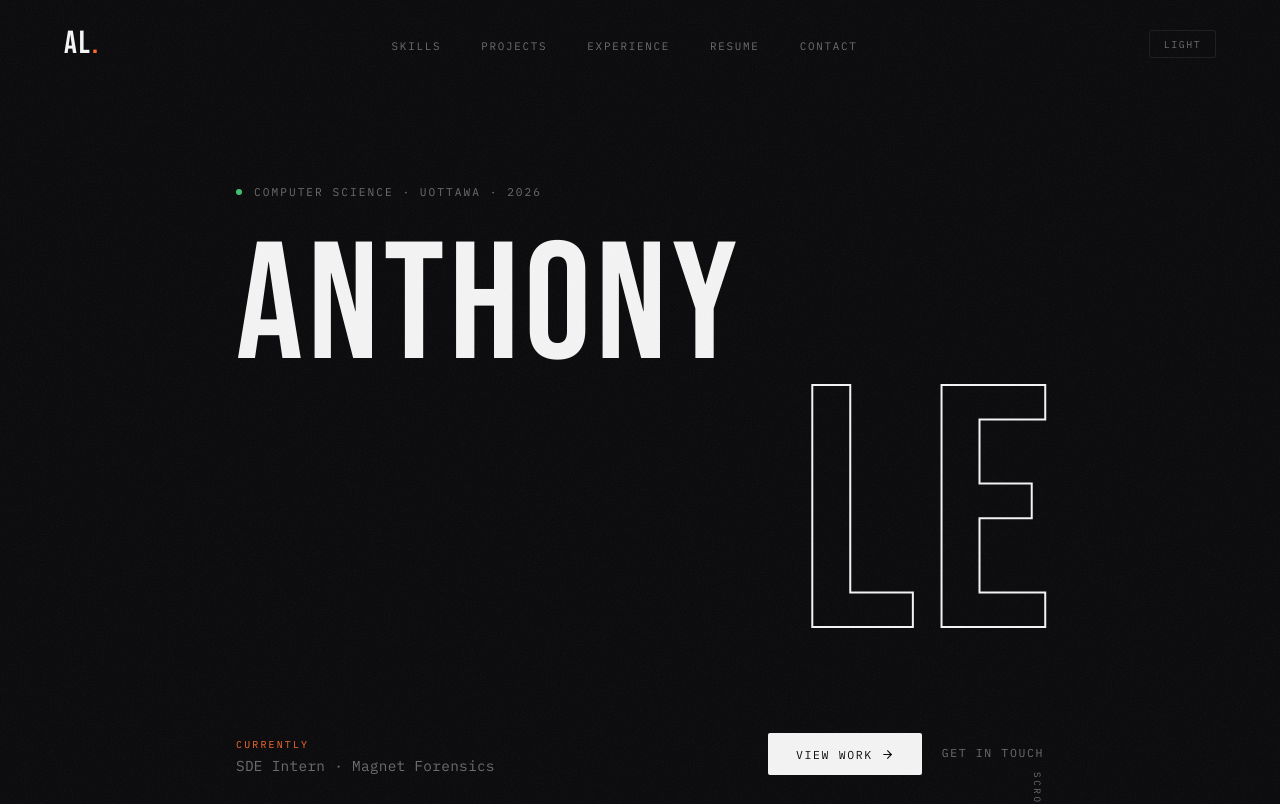
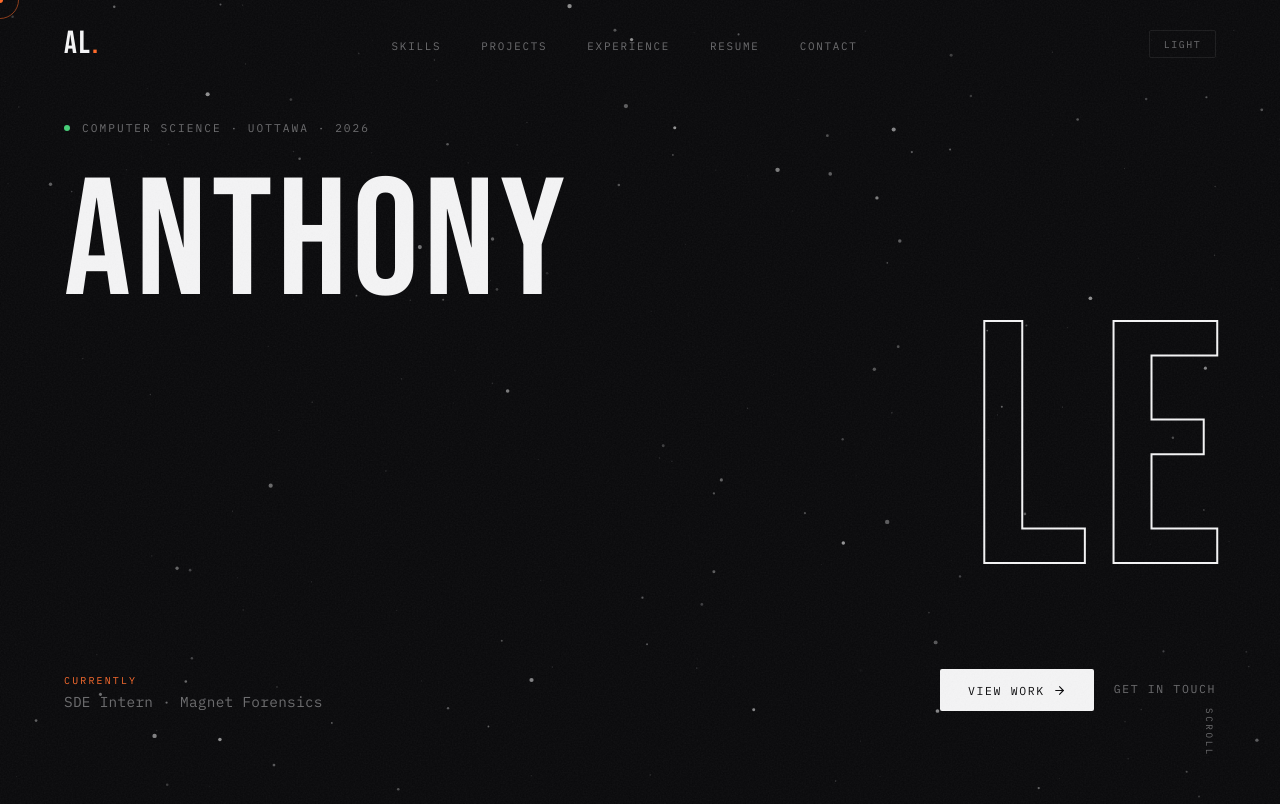
Before and after one commit to Ayprusss/AnthonyLe, a React (Create React App) app: page / in a window 1280 px wide. Shown: the top 804 px of the page. Built offline with nearby package versions, Linux system fonts and the light colour scheme.

Commit message:
changed up home component logic

```diff
--- a/src/Pages/Home/Home.css
+++ b/src/Pages/Home/Home.css
@@ -2,18 +2,88 @@
     display: flex;
     flex-direction: column;
     min-height: 100vh;
+    position: relative;
+}
+
+.base-bg {
+    position: fixed;
+    inset: 0;
+    z-index: -3;
+    background-color: var(--bg);
+    transition: background-color 0.5s ease;
 }
 
 main {
     flex-grow: 1;
 }
 
-main>div {
+main > div {
     min-height: 100vh;
     display: flex;
     flex-direction: column;
     justify-content: center;
-    padding: 4rem 2rem;
-    max-width: 1000px;
+    padding: 8rem 4rem;
+    max-width: 1160px;
     margin: 0 auto;
+    width: 100%;
 }
+
+/* Hero fills edge-to-edge and handles its own padding */
+main > div#hero {
+    padding: 0;
+    max-width: 100%;
+}
+
+/* ── Custom cursor ── */
+.cursor-dot {
+    position: fixed;
+    top: -3px;
+    left: -3px;
+    width: 6px;
+    height: 6px;
+    background: var(--accent);
+    border-radius: 50%;
+    pointer-events: none;
+    z-index: 9999;
+    will-change: transform;
+}
+
+.cursor-ring {
+    position: fixed;
+    top: 0;
+    left: 0;
+    pointer-events: none;
+    z-index: 9998;
+    will-change: transform;
+}
+
+.cursor-ring-inner {
+    width: 38px;
+    height: 38px;
+    border: 1px solid rgba(var(--accent-rgb), 0.65);
+    border-radius: 50%;
+    transform: translate(-50%, -50%);
+    transition: width 0.22s ease, height 0.22s ease, border-color 0.22s ease, opacity 0.22s ease;
+    opacity: 0.8;
+}
+
+.cursor-ring.hover .cursor-ring-inner {
+    width: 62px;
+    height: 62px;
+    border-color: rgba(var(--text-rgb), 0.35);
+    opacity: 1;
+}
+
+/* Hide cursor overlay on touch devices */
+@media (pointer: coarse) {
+    .cursor-dot,
+    .cursor-ring {
+        display: none;
+    }
+}
+
+@media (max-width: 768px) {
+    main > div {
+        padding: 7rem 1.5rem 4rem;
+    }
+}
--- a/src/Pages/Home/Home.js
+++ b/src/Pages/Home/Home.js
@@ -1,4 +1,4 @@
-import React, { useEffect, useState } from 'react';
+import React, { useEffect, useState, useRef } from 'react';
 import './Home.css';
 import '../../Components/GrainOverlay.css';
 import Navbar from '../../Components/Navbar';
@@ -8,98 +8,119 @@ import Projects from '../../Components/Projects';
 import Experience from '../../Components/Experience';
 import Resume from '../../Components/Resume';
 import Contact from '../../Components/Contact';
-import PaintStrokeBackground from '../../Components/PaintStrokeBackground';
+import SpaceBackground from '../../Components/SpaceBackground';
 
 const Home = () => {
     const [mode, setMode] = useState(() => {
         try {
             return localStorage.getItem('site-mode') === 'light' ? 'light' : 'dark';
-    } catch (error) {
-      console.error('Error reading from localStorage:', error);
+        } catch {
             return 'dark';
         }
     });
 
+    const cursorDotRef  = useRef(null);
+    const cursorRingRef = useRef(null);
+
     useEffect(() => {
         document.documentElement.setAttribute('data-mode', mode);
-    try {
-      localStorage.setItem('site-mode', mode);
-    } catch (error) {
-      console.error('Error writing to localStorage:', error);
-    }
+        try { localStorage.setItem('site-mode', mode); } catch (_) {}
     }, [mode]);
 
     useEffect(() => {
         document.documentElement.setAttribute('data-section', 'hero');
+        const observer = new IntersectionObserver((entries) => {
+            entries.forEach((entry) => {
+                if (entry.isIntersecting)
+                    document.documentElement.setAttribute('data-section', entry.target.id);
+            });
+        }, { rootMargin: '-30% 0px -30% 0px' });
 
-    const observerOptions = {
-      root: null,
-      rootMargin: '-30% 0px -30% 0px',
+        document.querySelectorAll('main > div[id]').forEach(s => observer.observe(s));
+        return () => observer.disconnect();
+    }, []);
+
+    // Lagged cursor ring + instant dot
+    useEffect(() => {
+        const dot  = cursorDotRef.current;
+        const ring = cursorRingRef.current;
+        if (!dot || !ring) return;
+
+        let mouseX = 0, mouseY = 0;
+        let ringX  = 0, ringY  = 0;
+        let rafId  = null;
+
+        const onMove = (e) => {
+            mouseX = e.clientX;
+            mouseY = e.clientY;
+            dot.style.transform = `translate(${mouseX}px, ${mouseY}px)`;
         };
 
-    const observer = new IntersectionObserver((entries) => {
-      entries.forEach((entry) => {
-        if (entry.isIntersecting) {
-          document.documentElement.setAttribute('data-section', entry.target.id);
-        }
+        const lerp = (a, b, t) => a + (b - a) * t;
+
+        const tick = () => {
+            ringX = lerp(ringX, mouseX, 0.13);
+            ringY = lerp(ringY, mouseY, 0.13);
+            ring.style.transform = `translate(${ringX}px, ${ringY}px)`;
+            rafId = requestAnimationFrame(tick);
+        };
+
+        document.addEventListener('mousemove', onMove);
+        rafId = requestAnimationFrame(tick);
+
+        const onEnter = () => ring.classList.add('hover');
+        const onLeave = () => ring.classList.remove('hover');
+
+        const attach = () => {
+            document.querySelectorAll('a, button').forEach(el => {
+                el.removeEventListener('mouseenter', onEnter);
+                el.removeEventListener('mouseleave', onLeave);
+                el.addEventListener('mouseenter', onEnter);
+                el.addEventListener('mouseleave', onLeave);
             });
-    }, observerOptions);
+        };
 
-    const sections = document.querySelectorAll('main > div[id]');
-    sections.forEach((section) => {
-      observer.observe(section);
-    });
+        attach();
+        const mo = new MutationObserver(attach);
+        mo.observe(document.body, { childList: true, subtree: true });
 
-    return () => observer.disconnect();
+        return () => {
+            document.removeEventListener('mousemove', onMove);
+            cancelAnimationFrame(rafId);
+            mo.disconnect();
+        };
     }, []);
 
     return (
         <div className="home-container">
-      {/* ── Global background layers ── */}
-      <div
-        className="base-bg"
-        aria-hidden="true"
-        style={{
-          position: 'fixed',
-          inset: 0,
-          zIndex: -3,
-          backgroundColor: 'var(--bg-color)',
-          transition: 'background-color 0.8s ease'
-        }}
-      />
-      <PaintStrokeBackground />
+            {/* Custom cursor */}
+            <div className="cursor-dot"  ref={cursorDotRef}  aria-hidden="true" />
+            <div className="cursor-ring" ref={cursorRingRef} aria-hidden="true">
+                <div className="cursor-ring-inner" />
+            </div>
 
-      {/* SVG filter definition (invisible) */}
+            {/* Background stack */}
+            <div className="base-bg" aria-hidden="true" />
+            <SpaceBackground />
+
+            {/* Grain filter */}
             <svg style={{ position: 'absolute', width: 0, height: 0 }} aria-hidden="true">
                 <filter id="grainFilter">
-          <feTurbulence
-            type="fractalNoise"
-            baseFrequency="0.65"
-            numOctaves="3"
-            stitchTiles="stitch"
-          />
-          <feColorMatrix
-            type="saturate"
-            values="0"
-          />
+                    <feTurbulence type="fractalNoise" baseFrequency="0.65" numOctaves="3" stitchTiles="stitch" />
+                    <feColorMatrix type="saturate" values="0" />
                 </filter>
             </svg>
             <div className="grain-overlay" aria-hidden="true" />
 
-      {/* ── Navigation ── */}
-      <Navbar
-        mode={mode}
-        onToggleMode={() => setMode((currentMode) => (currentMode === 'dark' ? 'light' : 'dark'))}
-      />
+            <Navbar mode={mode} onToggleMode={() => setMode(m => m === 'dark' ? 'light' : 'dark')} />
 
-      {/* ── Content sections ── */}
             <main>
-        <div id="hero"><Hero /></div>
-        <div id="skills"><Skills /></div>
-        <div id="projects"><Projects /></div>
-        <div id="experience"><Experience /></div>
-        <div id="resume"><Resume /></div>
-        <div id="contact"><Contact /></div>
+                <div id="hero">       <Hero />       </div>
+                <div id="skills">     <Skills />     </div>
+                <div id="projects">   <Projects />   </div>
+                <div id="experience"> <Experience /> </div>
+                <div id="resume">     <Resume />     </div>
+                <div id="contact">    <Contact />    </div>
             </main>
         </div>
     );
```
Lines whose indentation alone changed are shown as unchanged.
